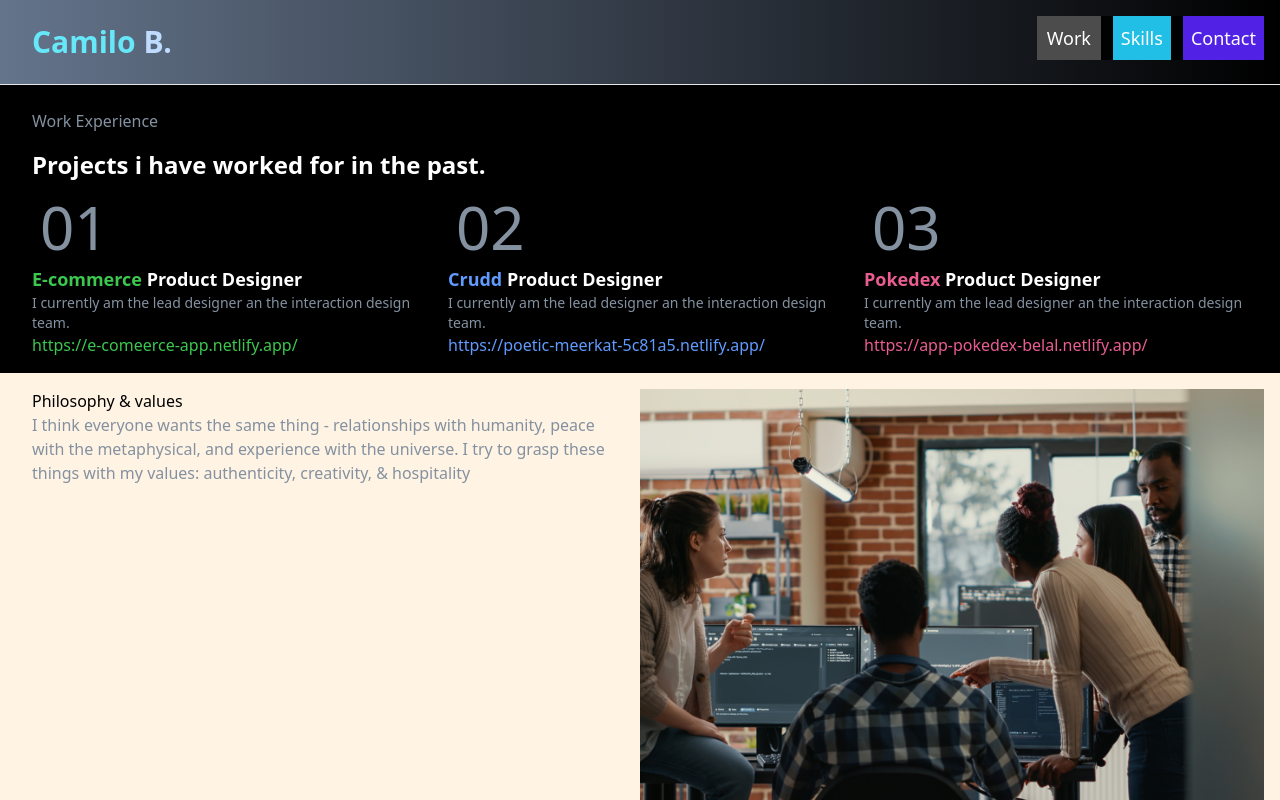
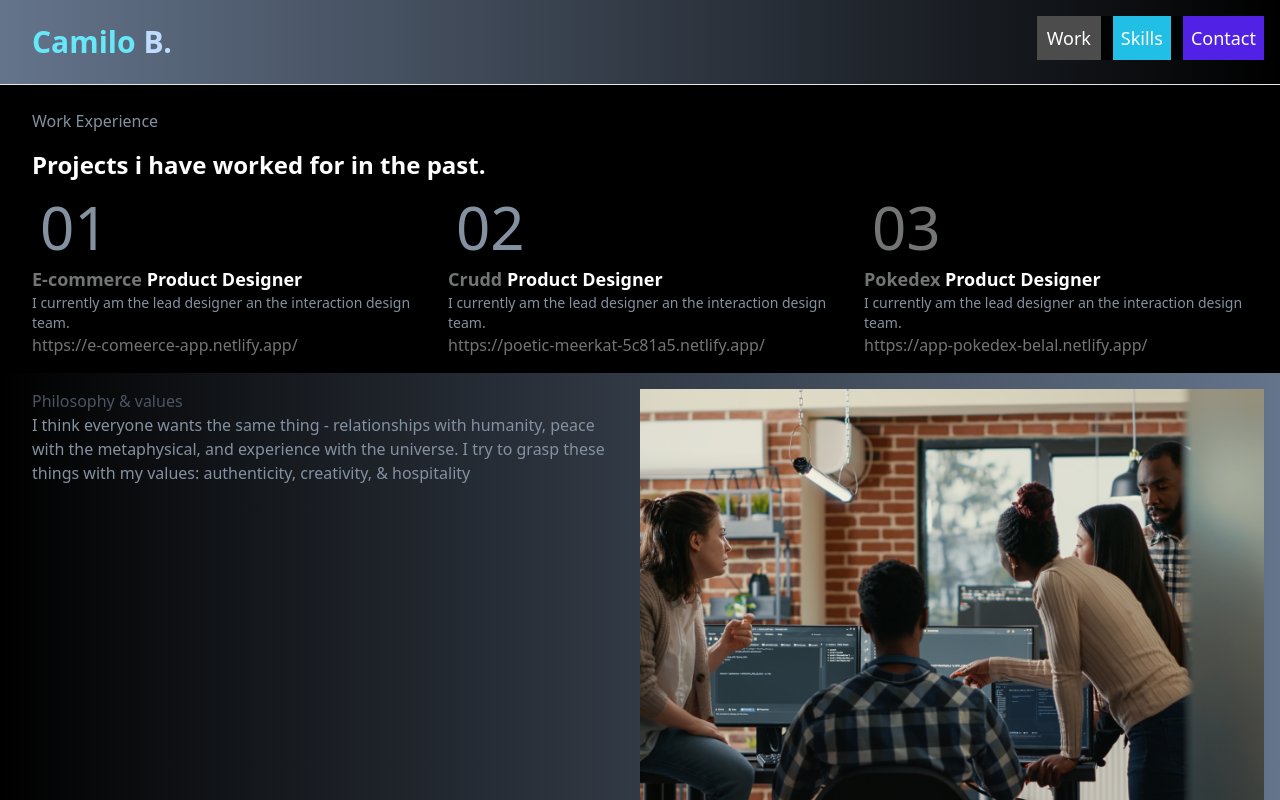
Before and after one commit to camiloBelalcazar/portafolio, a React (Vite) app: page /work in a window 1280 px wide. Shown: the top 800 px of the page. Built offline with nearby package versions, Linux system fonts and the light colour scheme.

Commit message:
colores1

```diff
--- a/src/pages/Work.jsx
+++ b/src/pages/Work.jsx
@@ -19,35 +19,35 @@ const Work = () => {
           <section className="md:px-4">
             <div className="text-[#8491A0] text-6xl p-2">01</div>
             <div>
-              <h2 className="text-2xl font-bold md:text-lg md:px-0"> <span className="text-[#3CC74E]">E-commerce</span> Product Designer</h2>
+              <h2 className="text-2xl font-bold md:text-lg md:px-0"> <span className="text-[#737474] hover:text-[#bebdbd]">E-commerce</span> Product Designer</h2>
             </div>
             <p className="text-[#8491A0] md:text-sm">I currently am the lead designer an the interaction design team.</p>
 
           <div>
-            <a className="text-[#3CC74E] hover:text-[#65e275]" href="https://e-comeerce-app.netlify.app/">https://e-comeerce-app.netlify.app/</a>
+            <a className="text-[#737474] hover:text-[#bebdbd]" href="https://e-comeerce-app.netlify.app/">https://e-comeerce-app.netlify.app/</a>
           </div>
           </section>
 
           <section className="md:px-4">
             <div className="text-[#8491A0] text-6xl p-2">02</div>
             <div className="grid justify-start">
-              <h2 className="text-2xl font-bold md:text-lg md:px-0 "><span className="text-[#609BFF]">Crudd</span> Product Designer</h2>
+              <h2 className="text-2xl font-bold md:text-lg md:px-0 "><span className="text-[#737474] hover:text-[#bebdbd]">Crudd</span> Product Designer</h2>
             </div>
             <p className="text-[#8491A0] md:text-sm">I currently am the lead designer an the interaction design team.</p>
             <div>
-            <a className="text-[#609BFF] hover:text-[#95bbfc]" href="https://poetic-meerkat-5c81a5.netlify.app/">https://poetic-meerkat-5c81a5.netlify.app/</a>
+            <a className="text-[#737474] hover:text-[#bebdbd]" href="https://poetic-meerkat-5c81a5.netlify.app/">https://poetic-meerkat-5c81a5.netlify.app/</a>
           </div>
           </section>
 
           <section className="md:px-4">
-            <div className="text-[#8491A0] text-6xl p-2">03</div>
+            <div className="text-[#737474] hover:text-[#bebdbd] text-6xl p-2">03</div>
             <div >
-              <h2 className="text-2xl font-bold md:text-lg md:px-0"><span className="text-[#E95D90] ">Pokedex</span> Product Designer</h2>
+              <h2 className="text-2xl font-bold md:text-lg md:px-0"><span className="text-[#737474] hover:text-[#bebdbd]">Pokedex</span> Product Designer</h2>
             </div>
             <p className="text-[#8491A0] md:text-sm">I currently am the lead designer an the interaction design team. </p >
 
             <div>
-            <a className="text-[#E95D90] hover:text-[#e690b0] " href="https://app-pokedex-belal.netlify.app/">https://app-pokedex-belal.netlify.app/</a>
+            <a className="text-[#737474] hover:text-[#bebdbd] " href="https://app-pokedex-belal.netlify.app/">https://app-pokedex-belal.netlify.app/</a>
           </div>
           </section>
           </div>
@@ -57,7 +57,7 @@ const Work = () => {
       </section>
 
 
-      <section className="bg-[#FFF3E4] text-black p-4 md:grid md:grid-cols-2">
+      <section className=" bg-gradient-to-l from-slate-500 text-gray-600 p-4 md:grid md:grid-cols-2">
         <div className="">
         <h2 className="md:px-4">Philosophy & values</h2>
         <p className="text-[#8491A0] md:px-4">I think everyone wants the same thing - relationships with humanity, peace with the metaphysical, and experience with the universe. I try to grasp these things with my values: authenticity, creativity, & hospitality</p>
```
